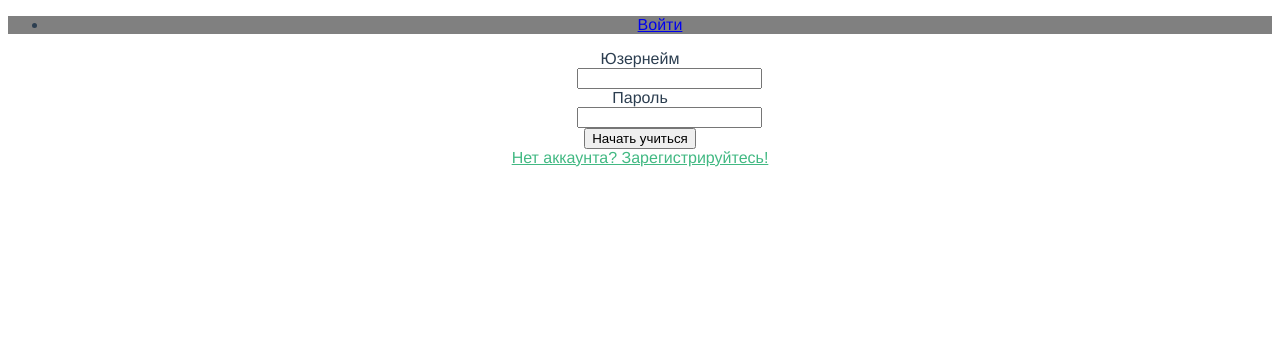
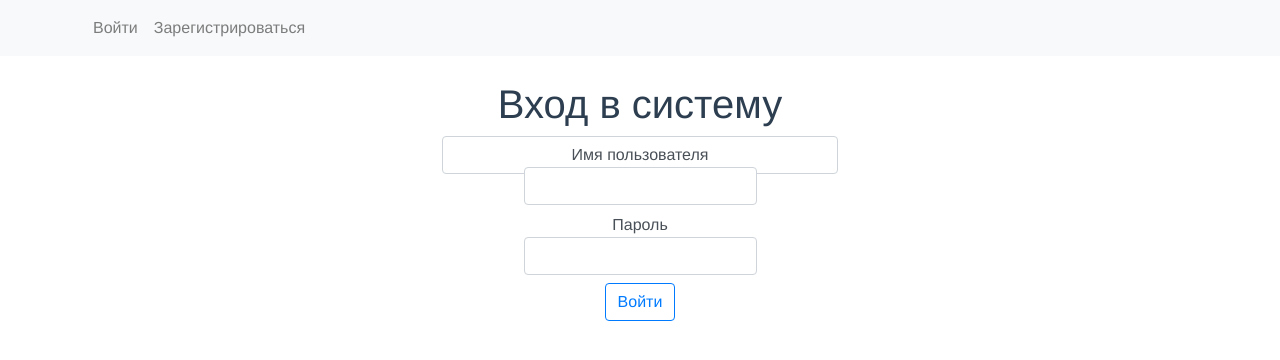
Before and after one commit to existentialAlbert/diploma-frontend, a Vue app: page / in a window 1280 px wide. Shown: the top 360 px of the page. Built offline with nearby package versions, Linux system fonts and the light colour scheme.

Commit message:
Добавил бутстрап-стили для компонентов: с ошибками, логина, шапки

```diff
--- a/package.json
+++ b/package.json
@@ -9,6 +9,8 @@
   },
   "dependencies": {
     "axios": "^0.19.2",
+    "bootstrap": "file:bootstrap",
+    "bootstrap-vue": "^2.7.0",
     "core-js": "^3.6.4",
     "highlight.js": "^9.18.1",
     "vue": "^2.6.11",
--- a/src/components/auxiliaries/ErrorBox.vue
+++ b/src/components/auxiliaries/ErrorBox.vue
@@ -1,16 +1,8 @@
 <template>
     <div v-if="isActive">
-        <table>
-            <tr>
-                <td>
-                    <ul>
-                        <li v-for="i of errors" v-bind:key="i">
-                            {{i}}
-                        </li>
-                    </ul>
-                </td>
-            </tr>
-        </table>
+        <div class="container alert alert-warning" role="alert">
+            <div v-for="i of errors" v-bind:key="i">{{i}}<br></div>
+        </div>
     </div>
 </template>
 
@@ -18,8 +10,8 @@
     export default {
         name: "ErrorBox",
         props: ["errors"],
-        computed:{
-            isActive(){
+        computed: {
+            isActive() {
                 return this.errors.length !== 0;
             }
         }
@@ -28,10 +20,4 @@
 </script>
 
 <style scoped>
-    div {
-        background: orange;
-        margin-left: 25%;
-        margin-right: 25%;
-        color: #e44f00;
-    }
 </style>
--- a/src/components/auxiliaries/Header.vue
+++ b/src/components/auxiliaries/Header.vue
@@ -1,33 +1,38 @@
 <template>
     <div>
-        {{token}}
-        <nav class="navbar">
+        <nav class="navbar navbar-expand-lg navbar-light bg-light">
             <div class="container-fluid">
-                <ul class="nav navbar-nav" v-if="tokenized">
-                    <li class="active">
-                        <a href="/users/page/0">Посмотреть других юзеров</a>
+                <ul class="navbar-nav" v-if="tokenized">
+                    <li>
+                        <a class="nav-link" href="/users/page/0">Посмотреть других юзеров</a>
                     </li>
-                    <li class="active">
-                        <a href="/tasks/page/0">Перейти к задачам</a>
+                    <li>
+                        <a class="nav-link" href="/tasks/page/0">Перейти к задачам</a>
                     </li>
-                    <li class="active">
-                        <a href="" @click="personalCabinet">{{name}}</a>
-                    </li>
-                    <li class="active">
-                        <a href="" @click="$router.go(-1)">Назад</a>
-                    </li>
-                    <li class="active">
-                        <a href='/' @click='exit'>Выйти</a>
-                    </li>
+
                     <li v-if="isAdmin">
-                        <a href="/errors/page/0">Ошибки</a>
+                        <a class="nav-link" href="/errors/page/0">Ошибки</a>
                     </li>
                 </ul>
-                <ul v-else>
-                    <li class="active">
-                        <a href='/'>Войти</a>
+                <div class="container" v-else>
+                    <ul class="navbar-nav ">
+                        <li class="nav-item ">
+                            <a class="nav-link" href='/'>Войти</a>
+                        </li>
+                        <li>
+                            <a class="nav-link" href="/registration">Зарегистрироваться</a>
+                        </li>
+                    </ul>
+                </div>
+                <ul class="navbar-nav" v-if="tokenized">
+                    <li class="nav-item">
+                        <b-dd v-bind:text="name" right role="button">
+                            <b-dropdown-item @click="personalCabinet">Перейти в личный кабинет</b-dropdown-item>
+                            <b-dropdown-item @click="exit">Выйти</b-dropdown-item>
+                        </b-dd>
                     </li>
                 </ul>
+
             </div>
         </nav>
     </div>
@@ -54,13 +59,12 @@
         },
         methods: {
             exit: function () {
-                this.$router.push("/", () => {
-                    this.name = undefined;
-                    this.token = undefined;
-                    this.tokenized = false;
-                    localStorage.removeItem("token");
-                    localStorage.removeItem("name");
-                });
+                this.name = undefined;
+                this.token = undefined;
+                this.tokenized = false;
+                localStorage.removeItem("token");
+                localStorage.removeItem("name");
+                this.$router.push("/");
             },
             personalCabinet: function () {
                 this.$router.push('/users/user/' + localStorage.getItem("name"));
@@ -69,7 +73,5 @@
     }
 </script>
 <style scoped>
-    div {
-        background-color: grey;
-    }
+
 </style>
--- a/src/components/pages/Login.vue
+++ b/src/components/pages/Login.vue
@@ -1,19 +1,26 @@
 <template>
     <div id="main">
         <ErrorBox v-bind:errors="errorRow"></ErrorBox>
-        <form onsubmit="return false;">
+        <br>
+        <h1>Вход в систему</h1>
+        <div class="container col-4">
+        <form class="form-control" onsubmit="return false;">
             <label>
-                Юзернейм
-                <input type="text" maxlength="25" v-model="login">
+                Имя пользователя
+                <br>
+                <input class="form-control" type="text" maxlength="25" v-model="login">
             </label>
             <br>
             <label>
                 Пароль
-                <input type="password" maxlength="40" v-model="password">
+                <br>
+                <input class="form-control" type="password" maxlength="40" v-model="password">
             </label>
-            <button @click="logIn">Начать учиться</button>
+            <br>
+            <button class="btn btn-outline-primary" @click="logIn">Войти</button>
+            <br/>
         </form>
-        <a href="/registration">Нет аккаунта? Зарегистрируйтесь!</a>
+        </div>
     </div>
 </template>
 
@@ -55,35 +62,5 @@
 
 <!-- Add "scoped" attribute to limit CSS to this component only -->
 <style scoped>
-    * {
-        margin: auto;
-    }
-
-    img {
-        width: 50%;
-        padding-top: 0;
-        padding-left: 0;
-        padding-bottom: 2%;
-    }
-
-    #main {
-        padding-top: 0%;
-    }
-
-    form {
-        margin: auto;
-        align-self: center;
-        padding-right: 8%;
-        padding-left: 8%;
-        /*
-                background: aqua;
-        */
-        width: 10%;
-    }
-
-    a {
-        color: #42b983;
-    }
-
 
 </style>
```
Also changed, not shown: src/main.js (+9 -0 lines), 1 other file (tests, documents, lock files or other folders).
